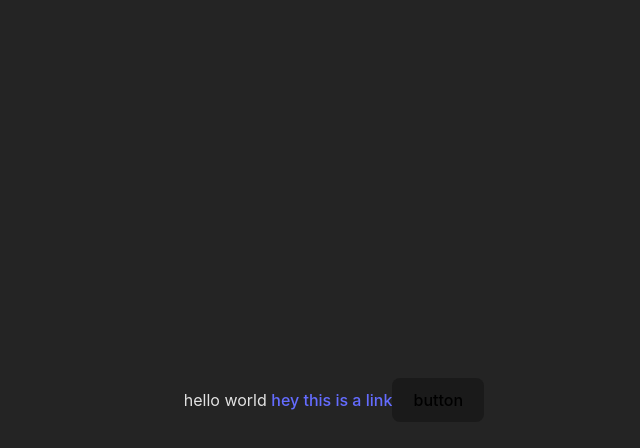
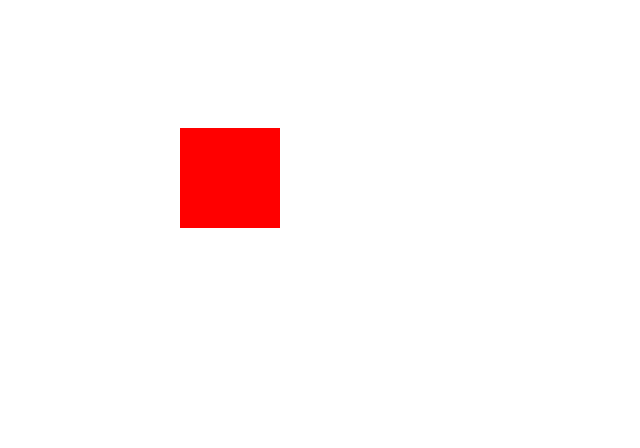
Before and after one commit to csandoval18/animation, a Vue app: page / in a window 1280 px wide. Shown: the top 448 px of the page, without its empty margins (306-946 px from the left). Built offline with nearby package versions, Linux system fonts and the light colour scheme.

Commit message:
created box animation

```diff
--- a/src/App.vue
+++ b/src/App.vue
@@ -4,11 +4,70 @@
 </script>
 
 <template>
-	hello world <a href="">hey this is a link</a>
-	<button>button</button>
+	<div class="app-container">
+		<header class="title">CSS Animations</header>
+		<div class="animation-container">
+			<div class="box"></div>
+		</div>
+	</div>
 </template>
 
-<style scoped></style>
+<style scoped>
+.title {
+	display: flex;
+	align-items: center;
+	justify-content: center;
+	font-weight: 700;
+	height: 8rem;
+	font-size: 3rem;
+	color: white;
+}
+
+.animation-container {
+	display: flex;
+	padding-left: 38%;
+}
+
+.box {
+	width: 100px;
+	height: 100px;
+	background-color: red;
+	position: relative;
+	animation-name: square;
+	animation-duration: 2s;
+}
+
+@keyframes square {
+	0% {
+		background-color: red;
+		left: 0;
+		top: 0;
+	}
+	25% {
+		background-color: gold;
+		left: 30%;
+		top: 0px;
+	}
+	50% {
+		background-color: lime;
+		left: 30%;
+		top: 500px;
+		border-radius: 50%;
+	}
+	70% {
+		background-color: dodgerblue;
+		left: 0px;
+		top: 500px;
+	}
+	100% {
+		background-color: purple;
+		left: 0px;
+		top: 0px;
+		border-radius: 0px;
+	}
+}
+</style>
+
 <!--
 <script setup lang="ts">
 import { ref } from 'vue'
--- a/src/style.css
+++ b/src/style.css
@@ -26,8 +26,8 @@ a:hover {
 
 body {
 	margin: 0;
-	display: flex;
-	place-items: center;
+	/* display: flex; */
+	/* place-items: center; */
 	min-width: 320px;
 	min-height: 100vh;
 }
@@ -57,18 +57,14 @@ button:focus-visible {
 	border: 2px solid #ffffff;
 }
 
-.card {
-	padding: 2em;
-}
-
-#app {
+/* #app {
 	max-width: 1280px;
 	margin: 0 auto;
 	padding: 2rem;
 	text-align: center;
-}
+} */
 
-@media (prefers-color-scheme: dark) {
+@media (prefers-color-scheme: light) {
 	:root {
 		color: #213547;
 		background-color: #ffffff;
```
